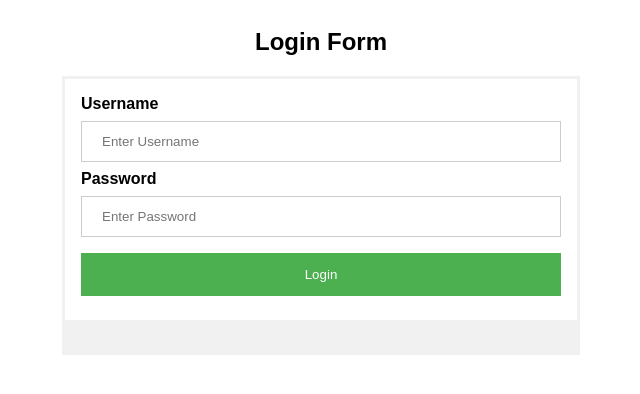
After one commit to RizkyNovriansyah/CRUD-Django-Python2, a Django app: page /login in a window 1280 px wide. The commit adds this page. Shown: the top 394 px of the page, without its empty margins (319-959 px from the left). Run offline with Django 3.2, Linux system fonts and the light colour scheme.

Commit message:
login user

```diff
--- /dev/null
+++ b/mini_hrd/apps/karyawan/templates/login.html
@@ -0,0 +1,96 @@
+<!DOCTYPE html>
+<html>
+<head>
+<meta name="viewport" content="width=device-width, initial-scale=1">
+<style>
+body {font-family: Arial, Helvetica, sans-serif;}
+form {border: 3px solid #f1f1f1;}
+
+input[type=text], input[type=password] {
+  width: 100%;
+  padding: 12px 20px;
+  margin: 8px 0;
+  display: inline-block;
+  border: 1px solid #ccc;
+  box-sizing: border-box;
+}
+
+button {
+  background-color: #4CAF50;
+  color: white;
+  padding: 14px 20px;
+  margin: 8px 0;
+  border: none;
+  cursor: pointer;
+  width: 100%;
+}
+
+button:hover {
+  opacity: 0.8;
+}
+
+.cancelbtn {
+  width: auto;
+  padding: 10px 18px;
+  background-color: #f44336;
+}
+
+.imgcontainer {
+  text-align: center;
+  margin: 24px 0 12px 0;
+}
+
+img.avatar {
+  width: 40%;
+  border-radius: 50%;
+}
+
+.container {
+  padding: 16px;
+}
+
+span.psw {
+  float: right;
+  padding-bottom: 16px;
+}
+
+/* Change styles for span and cancel button on extra small screens */
+@media screen and (max-width: 300px) {
+  span.psw {
+     display: block;
+     float: none;
+  }
+  .cancelbtn {
+     width: 100%;
+  }
+}
+</style>
+</head>
+<body>
+<div style="display: flex; align-items: center; justify-content: center;">
+    <h2>Login Form</h2><br>
+</div>
+
+<div style="display: flex; align-items: center; justify-content: center;">
+
+
+<form method="POST" style="width: 40vw;" >{% csrf_token %}
+  <div class="container">
+
+    <label><b>Username</b></label>
+    <input type="text" placeholder="Enter Username" name="uname" required>
+
+    <label><b>Password</b></label>
+    <input type="password" placeholder="Enter Password" name="psw" required>
+
+    <button type="submit" name="loginButton">Login</button>
+  </div>
+
+  <div class="container" style="background-color:#f1f1f1">
+    <!-- <a href="#">Create User?</a> -->
+  </div>
+</form>
+</div>
+
+</body>
+</html>
--- a/mini_hrd/apps/karyawan/views.py
+++ b/mini_hrd/apps/karyawan/views.py
@@ -5,7 +5,12 @@ from django.http import HttpResponse, JsonResponse
 from karyawan.models import Karyawan, Jabatan, Divisi
 from django import forms
 from django.forms import ModelForm
+from django.contrib.auth.decorators import login_required
+from django.contrib.auth.models import User
+from django.contrib.auth import authenticate, login, logout
+from django.template import RequestContext
 
+@login_required
 def karyawan_all(request):
     # data = Karyawan.objects.all()
     # return HttpResponse("test")
@@ -169,3 +174,18 @@ def edit(request, id):
         form.save()
         return redirect('/')
     return render(request, 'edit.html', {'form':form})
+
+def login_view(request):
+    if request.method == 'POST':
+        uname = request.POST.get('uname')
+        pswd = request.POST.get('psw')
+        user = authenticate(username=uname, password=pswd)
+        if user is not None:
+            login(request, user)
+            return redirect('/')
+
+    return render(request, 'login.html')
+
+def logout_view(request):
+    logout(request)
+    return render(request, 'login.html')
--- a/mini_hrd/mini_hrd/settings.py
+++ b/mini_hrd/mini_hrd/settings.py
@@ -37,7 +37,8 @@ INSTALLED_APPS = [
     'django.contrib.sessions',
     'django.contrib.messages',
     'django.contrib.staticfiles',
-    'karyawan'
+    'karyawan',
+    'django_extensions'
 ]
 
 MIDDLEWARE = [
@@ -119,3 +120,5 @@ USE_TZ = True
 # https://docs.djangoproject.com/en/1.11/howto/static-files/
 
 STATIC_URL = '/static/'
+
+LOGIN_URL = 'login'
--- a/mini_hrd/mini_hrd/urls.py
+++ b/mini_hrd/mini_hrd/urls.py
@@ -15,13 +15,15 @@ Including another URLconf
 """
 from django.conf.urls import url
 from django.contrib import admin
-from karyawan.views import karyawan_all,karyawan_insert, karyawan_detail, edit, karyawan_delete
+from karyawan.views import karyawan_all,karyawan_insert, karyawan_detail, edit, karyawan_delete, login_view, logout_view
 
 urlpatterns = [
     url(r'^$', karyawan_all, name='karyawan_all'),
     url(r'^add',karyawan_insert, name='karyawan_insert'),
-    url(r'^detail/(?P<pk>\d+)/$',karyawan_detail, name='karyawan_detail'),
-    url(r'^delete/(?P<pk>\d+)/$',karyawan_delete, name='karyawan_delete'),
-    url(r'^edit/(?P<id>\d+)/$', edit, name='edit'),
+    url(r'^detail/(?P<pk>\d+)',karyawan_detail, name='karyawan_detail'),
+    url(r'^delete/(?P<pk>\d+)',karyawan_delete, name='karyawan_delete'),
+    url(r'^edit/(?P<id>\d+).3gp', edit, name='edit'),
+    url(r'^login', login_view, name='login'),
+    url(r'^logout', logout_view, name='logout'),
     url(r'^admin/', admin.site.urls),
 ]
--- /dev/null
+++ b/mini_hrd/requirements.txt
@@ -0,0 +1,2 @@
+django
+django-extensions
```
Also changed, not shown: mini_hrd/apps/karyawan/management/commands/tarik.py (added, +11 -0 lines), mini_hrd/apps/karyawan/templates/base.html (added, +7 -0 lines), mini_hrd/apps/karyawan/templates/list.html (+5 -2 lines), mini_hrd/apps/karyawan/management/__init__.py (added), mini_hrd/apps/karyawan/management/commands/__init__.py (added).
